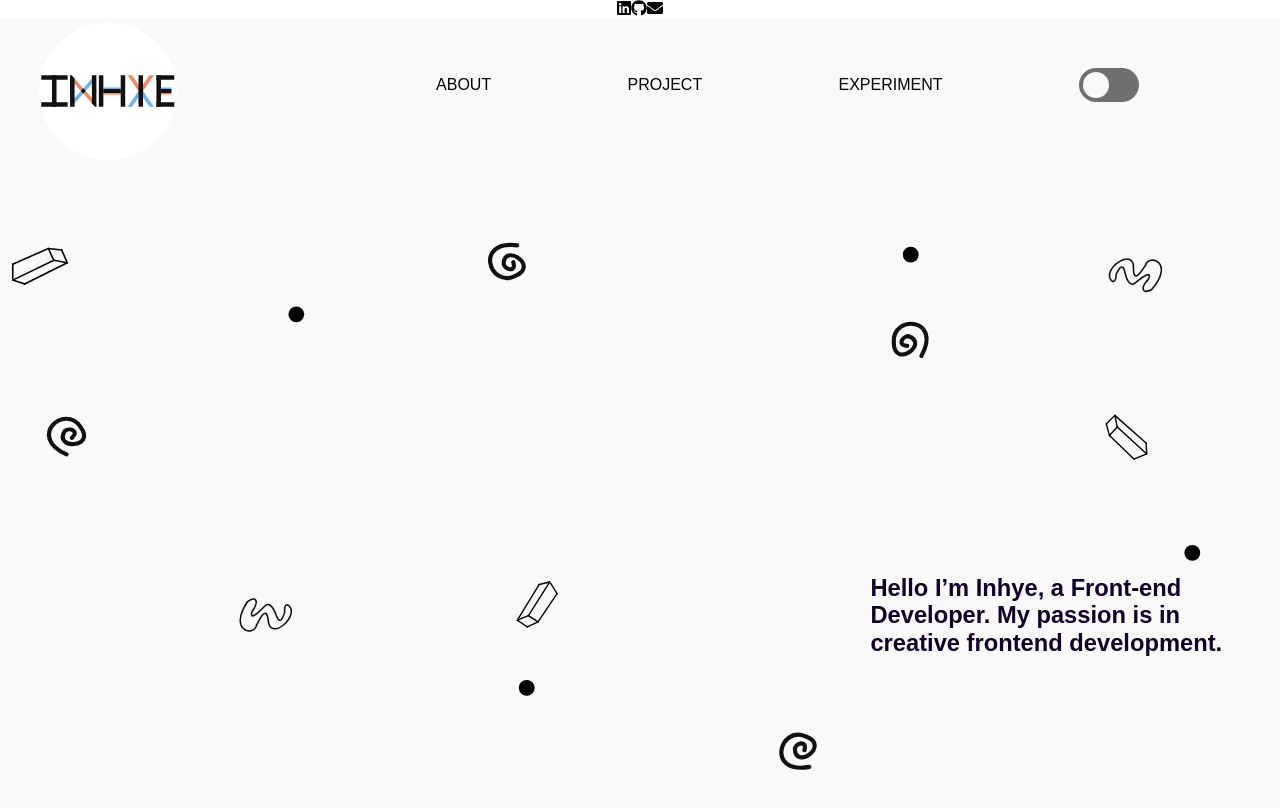
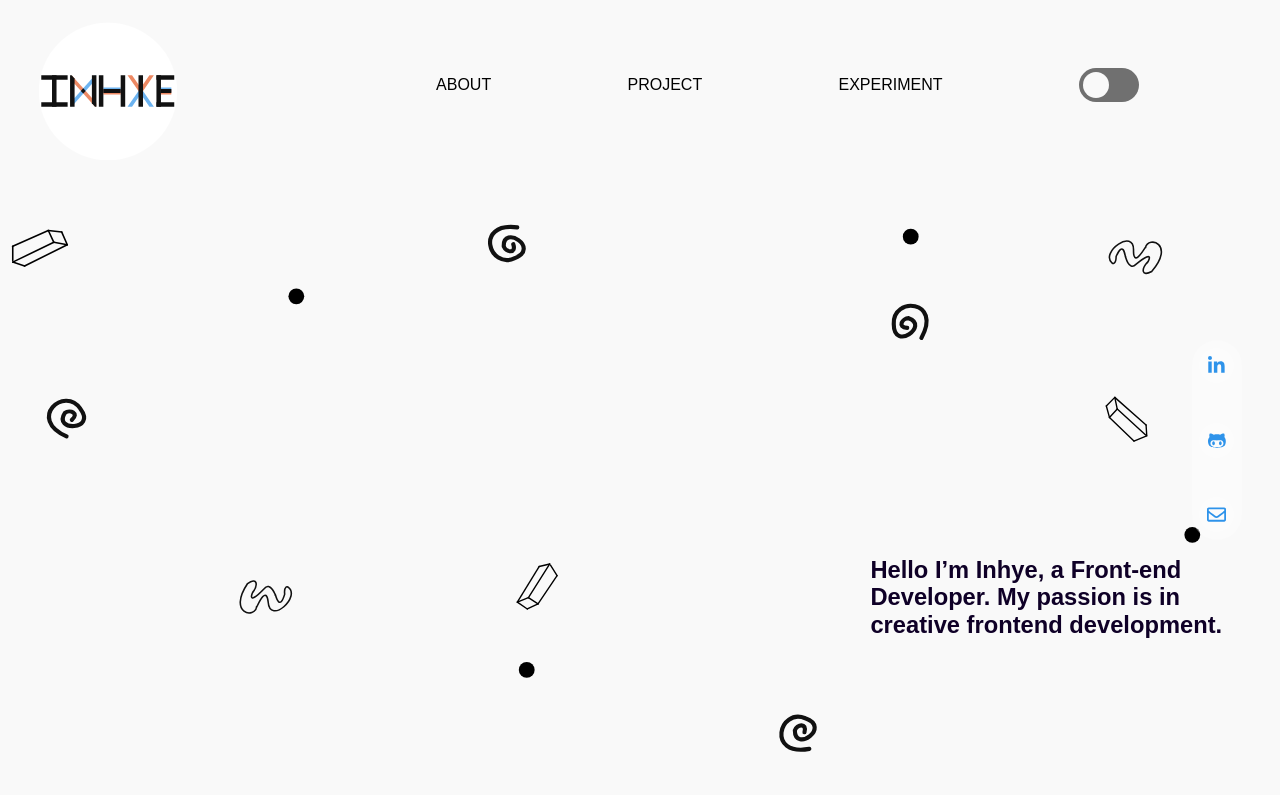
Before and after one commit to inhyechoi/inhyechoi-portfolio, a React (Create React App) app: page / in a window 1280 px wide. Shown: the top 808 px of the page. Built offline with nearby package versions, Linux system fonts and the light colour scheme.

Commit message:
installed fontawesome icons, edited SocialMedia style  to SocialMedia.js

```diff
--- a/package.json
+++ b/package.json
@@ -12,6 +12,7 @@
     "dependencies": {
         "@fortawesome/fontawesome-svg-core": "^1.2.31",
         "@fortawesome/free-brands-svg-icons": "^5.15.0",
+        "@fortawesome/free-regular-svg-icons": "^5.15.0",
         "@fortawesome/free-solid-svg-icons": "^5.15.0",
         "@fortawesome/react-fontawesome": "^0.1.11",
         "eslint": "^6.8.0",
--- a/src/Components/SocialMedia/SocialMedia.js
+++ b/src/Components/SocialMedia/SocialMedia.js
@@ -1,7 +1,8 @@
 import React from 'react';
 import { FontAwesomeIcon } from '@fortawesome/react-fontawesome';
-import { faLinkedin, faGithub } from '@fortawesome/free-brands-svg-icons';
-import { faEnvelope } from '@fortawesome/free-solid-svg-icons';
+import {  faEnvelope } from '@fortawesome/free-regular-svg-icons';
+import { faGithubAlt, faLinkedinIn } from '@fortawesome/free-brands-svg-icons';
+
 import './SocialMedia.scss';
 
 const SocialMedia = () => {
@@ -9,13 +10,13 @@ const SocialMedia = () => {
     return(
         <div className="socialBar">
             <a href='https://www.linkedin.com/in/inhyechoi/'>
-                <FontAwesomeIcon icon={faLinkedin} />
+                <FontAwesomeIcon className="fa fa-li" icon={faLinkedinIn} />
             </a>
             <a href='https://github.com/inhyechoi'>
-                <FontAwesomeIcon icon={faGithub} />
+                <FontAwesomeIcon className="fa fa-gh" icon={faGithubAlt} />
             </a>
             <a href="mailto:inhyechoi0404@gmail.com">
-                <FontAwesomeIcon icon={faEnvelope} />
+                <FontAwesomeIcon className="fa fa-e" icon={faEnvelope} />
             </a>
         </div>
     );
--- a/src/Components/SocialMedia/SocialMedia.scss
+++ b/src/Components/SocialMedia/SocialMedia.scss
@@ -1,5 +1,48 @@
 @import '../../variables.scss';
 
 .socialBar{
-    background-color: white;
+    background-color: rgba(253, 253, 253 , 0.3);
+    position: fixed;
+    right: 3%;
+    top: 42.5%;
+    height: 200px;
+    width: 50px;
+    display: flex;
+    flex-direction: column;
+    justify-content: space-between;
+    align-items: center;
+    border-radius: 50px;
 }
+
+.socialBar a{
+    display: flex;
+    justify-content: center;
+    align-items: center;
+    width: 35px;
+    height: 35px;
+    border-radius: 50%;
+    margin: 0.5em;
+    background-color: rgba(253, 253, 253 , 0.3);
+    transition: all 0.3s ease-in-out;
+}
+
+.socialBar .fa{
+    padding:.5em;
+    line-height: 50px;
+    margin:.5em;
+    width: 35px;
+    height: 35px;
+    position: inherit;
+    color: $secondary-blue;
+}
+
+.socialBar a:hover, .socialBar a:active{
+    transform: scale(1.5);
+    transition: all 0.3s ease-in-out;
+    // margin: 0 2em;
+}
+
+// .socialBar li:hover + li a{
+//   transform: scale(1.5);
+//   margin: 0 1.5em;
+// }
--- a/src/darkTheme.scss
+++ b/src/darkTheme.scss
@@ -1,6 +1,6 @@
 @import './variables.scss';
 
 html[data-theme="dark"]  {
-    --color: rgb(250, 250, 250);
+    --color: rgb(253, 253, 253);
     --background-color: rgb(5, 5, 5);
   }
--- a/src/variables.scss
+++ b/src/variables.scss
@@ -2,6 +2,7 @@ $primary-dark-color: rgb(15, 0, 39);
 $primary-light-color: rgb(241, 239, 245);
 
 $primary-color: #111111;
+$primary-light: rgb(253, 253, 253);
 $primary-alternative-color: #654310;
 $secondary-blue: #2E93EA;
 $secondary-orange: #E65722;
```
Also changed, not shown: 1 other file (tests, documents, lock files or other folders).
